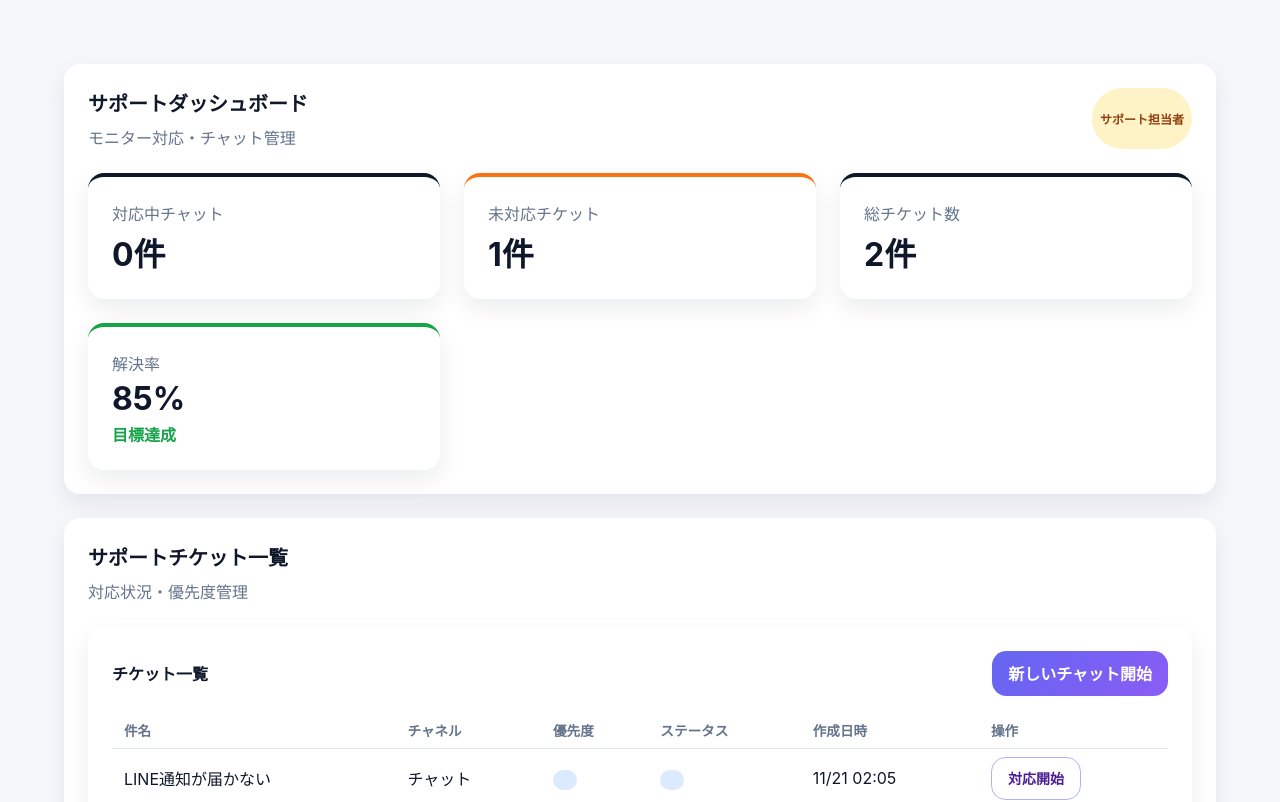
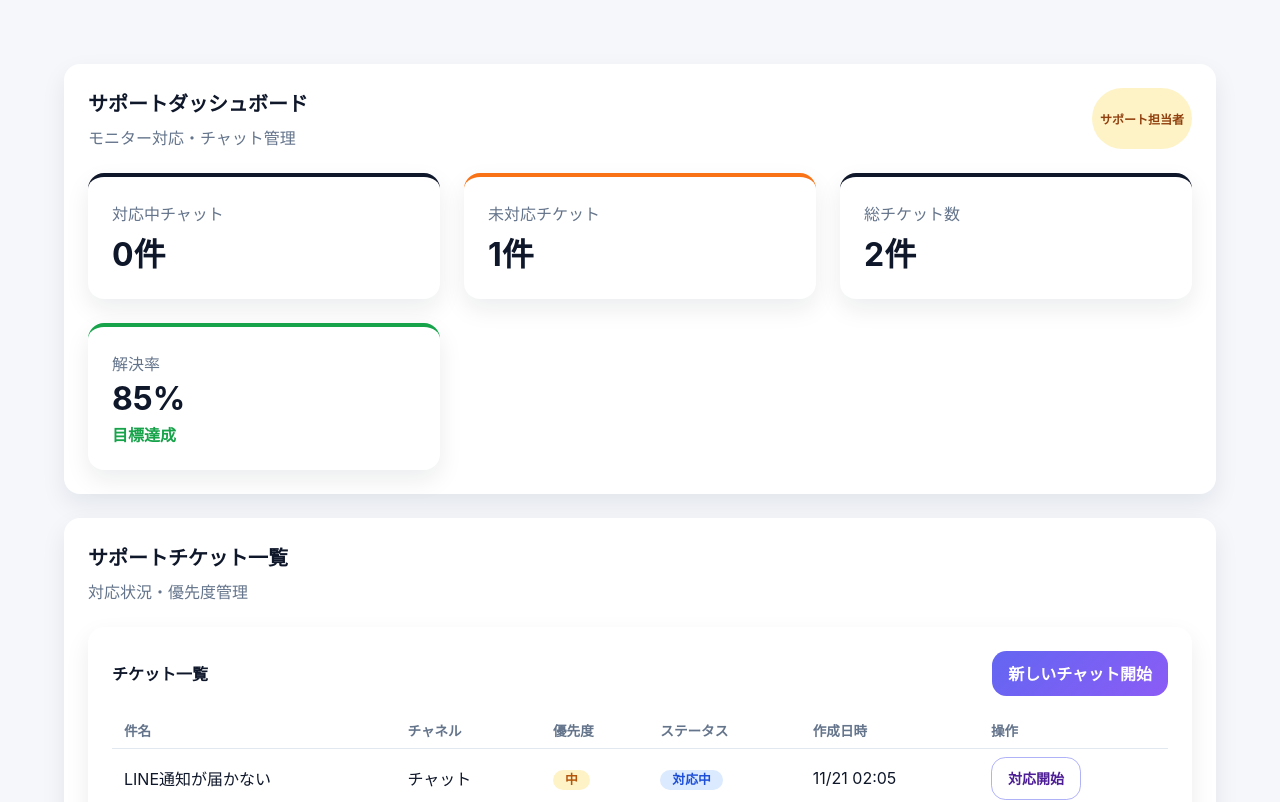
Before and after one commit to NSDKIT/koecan-platform, a Next.js app: page /support in a window 1280 px wide. Shown: the top 802 px of the page. Built offline with nearby package versions, Linux system fonts and the light colour scheme; no server answers.

Commit message:
fix: StatusPillコンポーネントの使い方を修正
- text/variantプロパティを使用するように変更
- childrenではなくtextプロパティでテキストを渡す

```diff
--- a/app/(support)/support/page.tsx
+++ b/app/(support)/support/page.tsx
@@ -52,14 +52,16 @@ export default async function SupportPage() {
                       <td>{ticket.subject}</td>
                       <td>{ticket.channel === 'chat' ? 'チャット' : 'メール'}</td>
                       <td>
-                        <StatusPill status={ticket.priority === 'high' ? 'danger' : ticket.priority === 'medium' ? 'pending' : 'success'}>
-                          {ticket.priority === 'high' ? '高' : ticket.priority === 'medium' ? '中' : '低'}
-                        </StatusPill>
+                        <StatusPill
+                          text={ticket.priority === 'high' ? '高' : ticket.priority === 'medium' ? '中' : '低'}
+                          variant={ticket.priority === 'high' ? 'danger' : ticket.priority === 'medium' ? 'pending' : 'success'}
+                        />
                       </td>
                       <td>
-                        <StatusPill status={ticket.status === 'waiting' ? 'pending' : ticket.status === 'responding' ? 'info' : 'success'}>
-                          {ticket.status === 'waiting' ? '待機中' : ticket.status === 'responding' ? '対応中' : '解決済み'}
-                        </StatusPill>
+                        <StatusPill
+                          text={ticket.status === 'waiting' ? '待機中' : ticket.status === 'responding' ? '対応中' : '解決済み'}
+                          variant={ticket.status === 'waiting' ? 'pending' : ticket.status === 'responding' ? 'info' : 'success'}
+                        />
                       </td>
                       <td>{formatDate(ticket.createdAt)}</td>
                       <td>
```
Also changed, not shown: app/(client)/client/page.tsx (+4 -3 lines).
